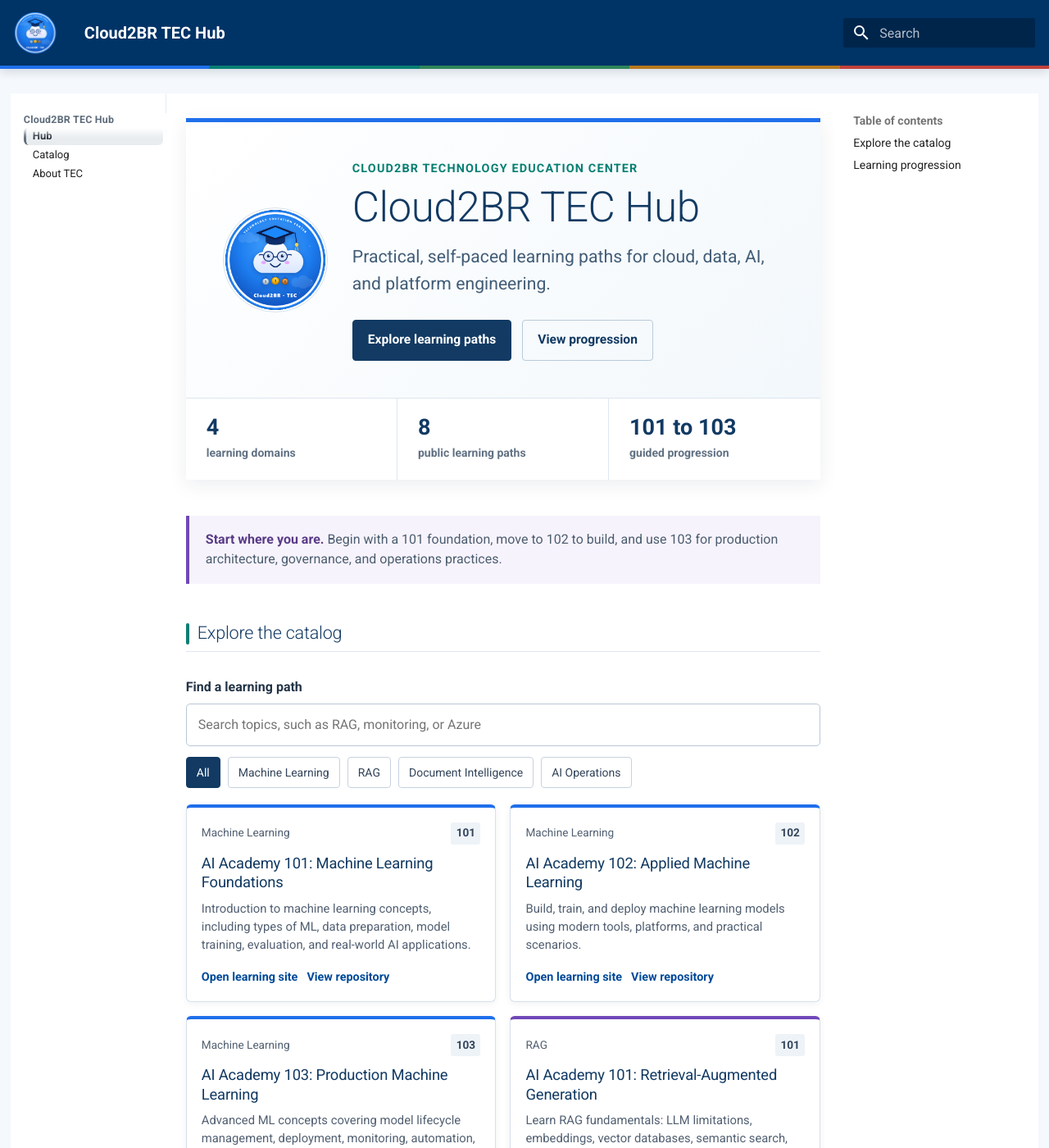
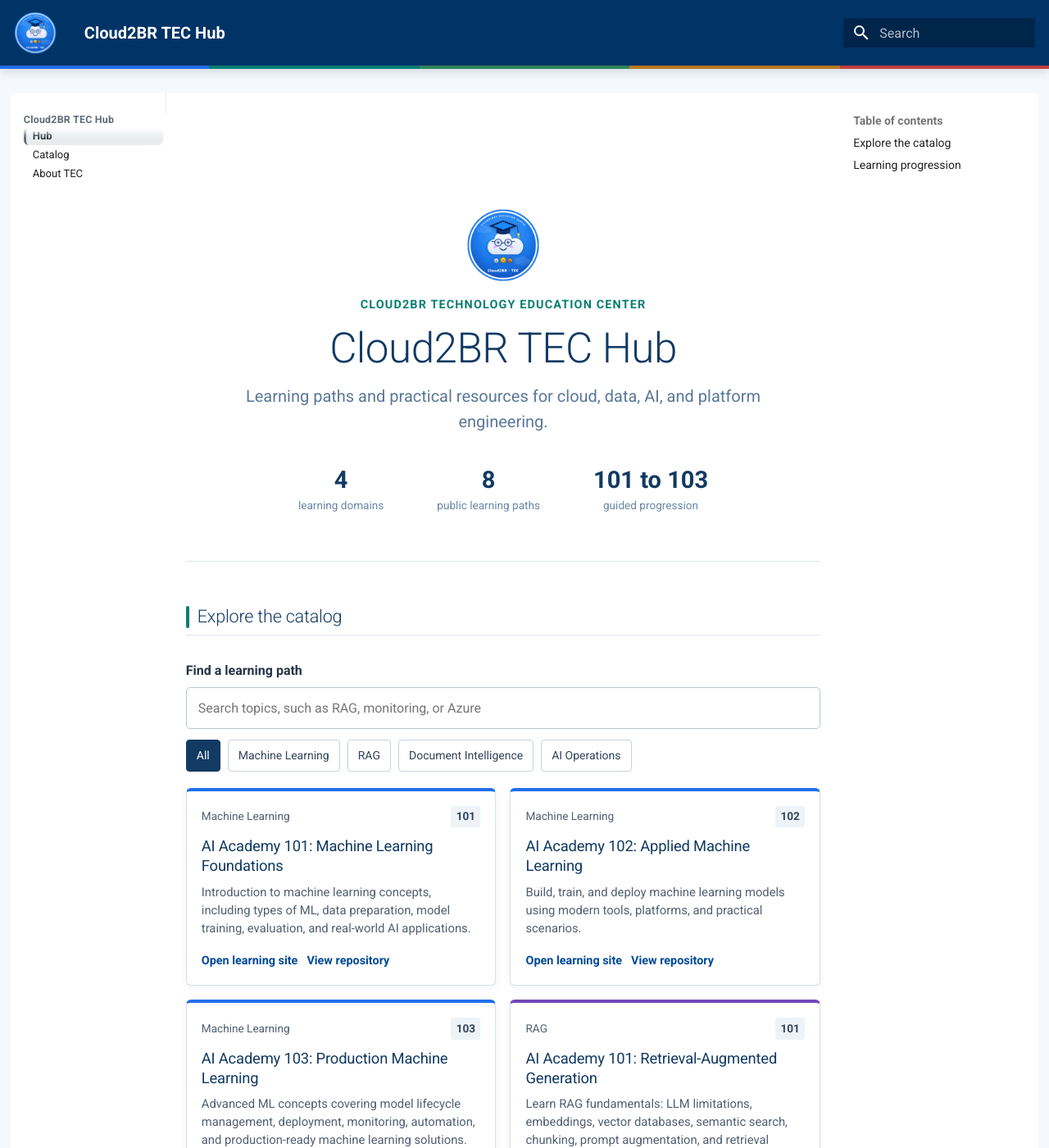
Before and after one commit to Cloud2BR-TEC/tec-hub, an MkDocs documentation site: the page built from docs/index.md, in a window 1280 px wide and 1400 px high. Shown: the whole window at 82% size. Built offline with MkDocs 1.6.1 and Material for MkDocs 9.7.7, drawn with Linux system fonts in a browser that asks for light colours.

Commit message:
Refine TEC Hub welcome composition

```diff
--- a/docs/assets/css/custom.css
+++ b/docs/assets/css/custom.css
@@ -50,25 +50,17 @@
 .md-typeset blockquote p { margin: 0; }
 .md-typeset blockquote strong { color: #593b87; }
 
-.hub-welcome { margin: 0.5rem 0 2.2rem; border-top: 5px solid var(--hub-blue); background: linear-gradient(135deg, #ffffff 0%, #f1f7fb 100%); box-shadow: 0 6px 22px rgba(15, 42, 70, 0.08); }
-.hub-welcome__intro { display: grid; grid-template-columns: 128px minmax(0, 1fr); gap: 1.5rem; align-items: center; padding: 2.25rem; }
-.hub-welcome__mark { width: 128px; height: 128px; border: 1px solid #d5e3ee; border-radius: 50%; background: #ffffff; object-fit: cover; }
-.hub-welcome__eyebrow { margin: 0 0 0.45rem; color: var(--hub-teal); font-size: 0.72rem; font-weight: 700; letter-spacing: 0.08em; text-transform: uppercase; }
-.md-content__inner.md-typeset .hub-welcome h1 { margin: 0; border: 0; padding: 0; color: var(--hub-navy); font-size: clamp(2rem, 4vw, 3.35rem); line-height: 1.05; }
-.hub-welcome__lead { max-width: 46rem; margin: 0.85rem 0 0; color: #425d77; font-size: 1.06rem; line-height: 1.55; }
-.hub-welcome__actions { display: flex; flex-wrap: wrap; gap: 0.65rem; margin-top: 1.35rem; }
-.md-typeset .hub-action { display: inline-flex; align-items: center; min-height: 2.5rem; border: 1px solid #b8cad9; border-radius: 4px; padding: 0.5rem 0.9rem; color: var(--hub-navy); font-size: 0.78rem; font-weight: 700; text-decoration: none; }
-.md-typeset .hub-action:hover { border-color: var(--hub-teal); background: #eff9f8; color: var(--hub-navy); }
-.md-typeset .hub-action--primary { border-color: var(--hub-navy); background: var(--hub-navy); color: #ffffff; }
-.md-typeset .hub-action--primary:hover { background: #0c2d4d; color: #ffffff; }
-.hub-welcome__summary { display: grid; grid-template-columns: repeat(3, minmax(0, 1fr)); border-top: 1px solid #dce6f0; background: #ffffff; }
-.hub-welcome__summary div { min-width: 0; padding: 1.05rem 1.25rem; border-right: 1px solid #dce6f0; }
-.hub-welcome__summary div:last-child { border-right: 0; }
+.hub-welcome { margin: 2.5rem 0 2.6rem; border-bottom: 1px solid #dce6f0; padding: 3.5rem 1rem 2.8rem; text-align: center; }
+.hub-welcome__intro { display: flex; flex-direction: column; align-items: center; }
+.hub-welcome__mark { width: 4.5rem; height: 4.5rem; margin-bottom: 0.8rem; object-fit: contain; }
+.hub-welcome__eyebrow { margin: 0 0 0.7rem; color: var(--hub-teal); font-size: 0.72rem; font-weight: 700; letter-spacing: 0.08em; text-transform: uppercase; }
+.md-content__inner.md-typeset .hub-welcome h1 { max-width: 40rem; margin: 0; border: 0; padding: 0; color: var(--hub-navy); font-size: clamp(2.25rem, 4vw, 3.5rem); line-height: 1.08; }
+.hub-welcome__lead { max-width: 42rem; margin: 0.8rem 0 0; color: #5b7898; font-size: 1rem; line-height: 1.55; }
+.hub-welcome__summary { display: flex; justify-content: center; gap: 3.25rem; margin-top: 2rem; }
+.hub-welcome__summary div { min-width: 5rem; }
 .hub-welcome__summary strong, .hub-welcome__summary span { display: block; }
-.hub-welcome__summary strong { color: var(--hub-navy); font-size: 1.35rem; line-height: 1.1; }
-.hub-welcome__summary span { margin-top: 0.25rem; color: #617183; font-size: 0.7rem; font-weight: 700; }
-.hub-guidance { margin: 0 0 2.25rem; border-left: 4px solid var(--hub-violet); padding: 0.85rem 1rem; background: #f7f3fc; color: #4c5e70; line-height: 1.55; }
-.hub-guidance strong { color: #593b87; }
+.hub-welcome__summary strong { color: var(--hub-navy); font-size: 1.45rem; line-height: 1.1; }
+.hub-welcome__summary span { margin-top: 0.2rem; color: #6b88a7; font-size: 0.68rem; font-weight: 500; }
 
 .catalog-toolbar { margin: 1.5rem 0 1rem; }
 .catalog-search-label { display: block; margin-bottom: 0.35rem; color: var(--hub-ink); font-weight: 700; }
@@ -104,13 +96,13 @@
   .md-header__inner { min-height: 3.4rem; }
   .md-header__button.md-logo img { width: 2.2rem; height: 2.2rem; }
   .md-header__title { font-size: 0.85rem; }
-  .hub-welcome { margin-top: 0; }
-  .hub-welcome__intro { grid-template-columns: 1fr; gap: 1rem; padding: 1.5rem; }
-  .hub-welcome__mark { width: 76px; height: 76px; }
+  .hub-welcome { margin: 1rem 0 2rem; padding: 2.25rem 0.25rem 2rem; }
+  .hub-welcome__mark { width: 3.75rem; height: 3.75rem; }
   .hub-welcome__lead { font-size: 0.94rem; }
-  .hub-welcome__summary { grid-template-columns: 1fr; }
-  .hub-welcome__summary div { border-right: 0; border-bottom: 1px solid #dce6f0; }
-  .hub-welcome__summary div:last-child { border-bottom: 0; }
+  .hub-welcome__summary { gap: 1rem; }
+  .hub-welcome__summary div { min-width: 0; }
+  .hub-welcome__summary strong { font-size: 1.2rem; }
+  .hub-welcome__summary span { font-size: 0.62rem; }
   .repository-catalog { grid-template-columns: 1fr; }
   .repository-card { min-height: 0; }
 }
--- a/docs/index.md
+++ b/docs/index.md
@@ -1,15 +1,9 @@
 <section class="hub-welcome" aria-labelledby="hub-welcome-title">
   <div class="hub-welcome__intro">
-    <img class="hub-welcome__mark" src="assets/img/org-logo.png" alt="Cloud2BR TEC" width="128" height="128">
-    <div>
-      <p class="hub-welcome__eyebrow">Cloud2BR Technology Education Center</p>
-      <h1 id="hub-welcome-title">Cloud2BR TEC Hub</h1>
-      <p class="hub-welcome__lead">Practical, self-paced learning paths for cloud, data, AI, and platform engineering.</p>
-      <div class="hub-welcome__actions">
-        <a class="hub-action hub-action--primary" href="#explore-the-catalog">Explore learning paths</a>
-        <a class="hub-action" href="#learning-progression">View progression</a>
-      </div>
-    </div>
+    <img class="hub-welcome__mark" src="assets/img/org-logo.png" alt="Cloud2BR TEC" width="72" height="72">
+    <p class="hub-welcome__eyebrow">Cloud2BR Technology Education Center</p>
+    <h1 id="hub-welcome-title">Cloud2BR TEC Hub</h1>
+    <p class="hub-welcome__lead">Learning paths and practical resources for cloud, data, AI, and platform engineering.</p>
   </div>
   <div class="hub-welcome__summary" aria-label="Learning catalog summary">
     <div><strong>4</strong><span>learning domains</span></div>
@@ -17,10 +11,6 @@
     <div><strong>101 to 103</strong><span>guided progression</span></div>
   </div>
 </section>
-
-<div class="hub-guidance">
-  <strong>Start where you are.</strong> Begin with a 101 foundation, move to 102 to build, and use 103 for production architecture, governance, and operations practices.
-</div>
 
 ## Explore the catalog
 
```
